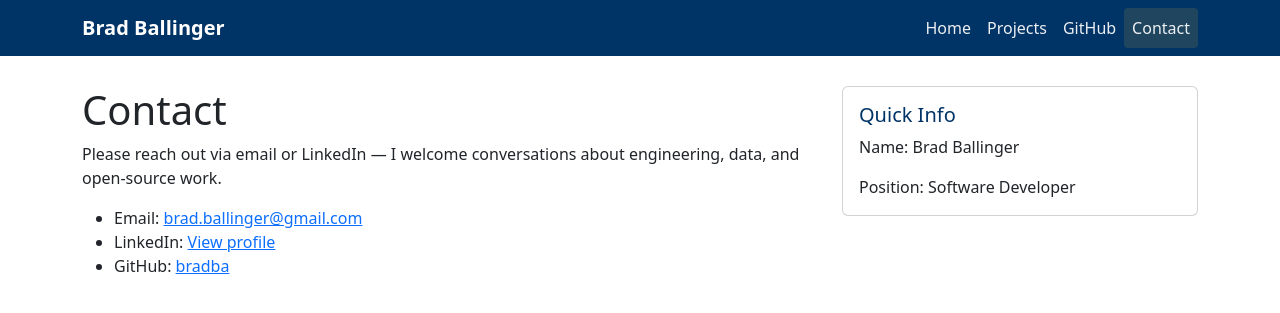
After one commit to bradba/jhu_software_concepts, a Flask app: page /contact/ in a window 1280 px wide. The commit adds this page. Shown: the top 313 px of the page. Run offline with Flask 3, Linux system fonts and the light colour scheme.

Commit message:
feat: add contact page and navbar link (contact blueprint)

```diff
--- a/module_1/app.py
+++ b/module_1/app.py
@@ -1,6 +1,6 @@
 import os
 from flask import Flask
-from module_1.pages import main_bp, projects_bp
+from module_1.pages import main_bp, projects_bp, contact_bp
 
 # Set template and static folders to point to the repository-level folders
 BASE_DIR = os.path.abspath(os.path.join(os.path.dirname(__file__), '..'))
@@ -39,6 +39,7 @@ def inject_globals():
 # Register blueprints
 app.register_blueprint(main_bp)
 app.register_blueprint(projects_bp)
+app.register_blueprint(contact_bp)
 
 
 if __name__ == "__main__":
--- a/module_1/pages/__init__.py
+++ b/module_1/pages/__init__.py
@@ -2,5 +2,6 @@
 
 from .main import main_bp
 from .projects import projects_bp
+from .contact import contact_bp
 
-__all__ = ["main_bp", "projects_bp"]
+__all__ = ["main_bp", "projects_bp", "contact_bp"]
--- /dev/null
+++ b/module_1/pages/contact.py
@@ -0,0 +1,9 @@
+from flask import Blueprint, render_template
+
+contact_bp = Blueprint("contact", __name__, url_prefix="/contact")
+
+
+@contact_bp.route("/")
+def contact():
+    # Simple contact page; contact details injected via context processor
+    return render_template("contact.html")
--- a/templates/base.html
+++ b/templates/base.html
@@ -28,6 +28,9 @@
             <li class="nav-item">
               <a class="nav-link" href="https://github.com/bradba/jhu_software_concepts" target="_blank">GitHub</a>
             </li>
+            <li class="nav-item">
+              <a class="nav-link {% if path.startswith('/contact') %}active{% endif %}" href="/contact">Contact</a>
+            </li>
           </ul>
         </div>
       </div>
--- /dev/null
+++ b/templates/contact.html
@@ -0,0 +1,25 @@
+{% extends "base.html" %}
+
+{% block content %}
+<div class="row">
+  <div class="col-md-8">
+    <h1 class="mt-3">Contact</h1>
+    <p>Please reach out via email or LinkedIn — I welcome conversations about engineering, data, and open-source work.</p>
+    <ul>
+      <li>Email: <a href="mailto:{{ profile.email }}">{{ profile.email }}</a></li>
+      <li>LinkedIn: <a href="{{ profile.linkedin }}" target="_blank">View profile</a></li>
+      <li>GitHub: <a href="https://github.com/bradba" target="_blank">bradba</a></li>
+    </ul>
+  </div>
+
+  <div class="col-md-4">
+    <div class="card mt-3">
+      <div class="card-body">
+        <h5 class="card-title">Quick Info</h5>
+        <p class="card-text">Name: {{ profile.name }}</p>
+        <p class="card-text">Position: {{ profile.position }}</p>
+      </div>
+    </div>
+  </div>
+</div>
+{% endblock %}
```
